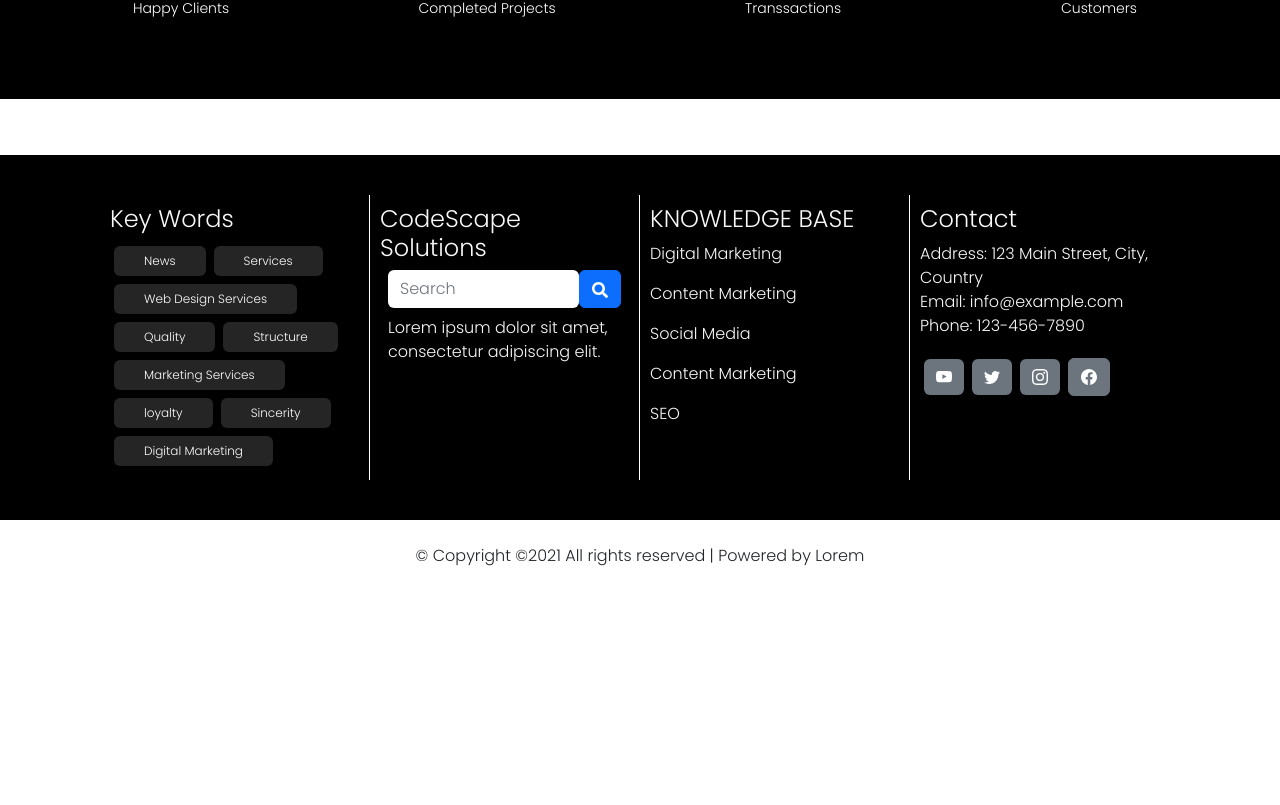
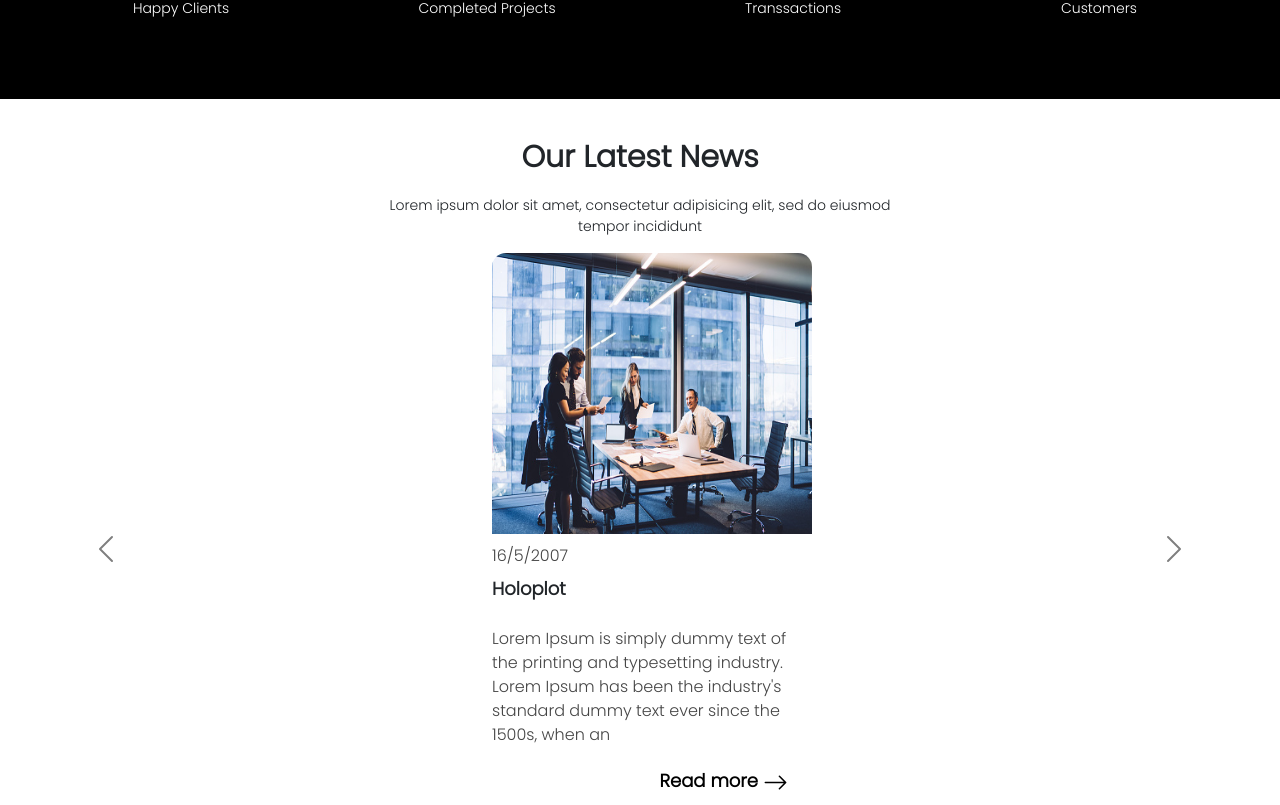
Before and after one commit to NoorAldeenAbuShehadeh/CompanyWebapp, a React (Create React App) app: page / in a window 1280 px wide. Shown: the part 2175-2980 px from the top of the page. Before the commit the page ends 2751 px from the top, so only its background shows below. Built offline with nearby package versions, Linux system fonts and the light colour scheme.

Commit message:
finish single post

```diff
--- a/src/Components/HomeNews/Post.js
+++ b/src/Components/HomeNews/Post.js
@@ -1,12 +1,18 @@
 import React from 'react'
 import { Container } from 'react-bootstrap'
+import { useTheme } from "react-jss";
+import { BsArrowRight } from 'react-icons/bs'
+import Style from "./Style";
 const Post = ({img, date, title, description}) => {
+  const theme = useTheme();
+  const classes = Style({ theme });
   return (
-    <Container>
-        <img src={img} alt=''></img>
-        <span>{date}</span>
-        <h3>{title}</h3>
-        <p>{description}</p>
+    <Container fluid className={`d-flex flex-column ${classes.postContainer}`}>
+        <img src={img} alt='' className={classes.imgContainer}></img>
+        <span className={classes.date}>{date}</span>
+        <h3 className={classes.title}>{title}</h3>
+        <p className={classes.description}>{description}</p>
+        <a className={classes.readMore} href='#'>Read more <BsArrowRight size={25}/> </a>
     </Container>
   )
 }
--- /dev/null
+++ b/src/Components/HomeNews/Style.jsx
@@ -0,0 +1,51 @@
+import { createUseStyles } from "react-jss"
+
+const Style = createUseStyles((theme)=>({
+    mainTitle:{
+        fontWeight:'bold',
+        fontSize:'30px',
+        textAlign:'center',
+        marginBottom:'20px'
+    },
+    generalDescription:{
+        maxWidth:'550px',
+        textAlign:'center',
+        fontSize:'14px',
+        fontWeight:400
+    },
+    postContainer:{
+        maxWidth:'320px',
+        marginBottom:'50px',
+    },
+    imgContainer:{
+        width:'320px',
+        height:'281px',
+        borderRadius: '14px 14px 0px 0px',
+        // objectFit: 'contain'
+    },
+    date:{
+        fontSize:'16px',
+        color: theme.colors.darkGray,
+        padding:'10px 0px'
+    },
+    title:{
+        fontSize:'18px',
+        fontWeight:700
+    },
+    description:{
+        fontSize:'16px',
+        fontWeight:400,
+        color: theme.colors.darkGray,
+        margin:'20px 0px'
+    },
+    readMore:{
+        textDecoration:'none',
+        color:theme.colors.background,
+        fontSize:'18px',
+        fontWeight:600,
+        textAlign:'end'
+    }
+})
+)
+
+export default Style
--- a/src/Components/HomeNews/index.js
+++ b/src/Components/HomeNews/index.js
@@ -1,9 +1,47 @@
-import React from 'react'
+import React, { useState } from "react";
+import { Carousel, Container } from "react-bootstrap";
+import { useTheme } from "react-jss";
+import Post from "./Post";
+import mainStyle from "./Style";
+import Style from "../WhatWeDo/Style";
+const HomeNews = () => {
+  const data = {
+    img: "images/News1.jpg",
+    date: "16/5/2007",
+    title: "Holoplot",
+    description:
+      "Lorem Ipsum is simply dummy text of the printing and typesetting industry. Lorem Ipsum has been the industry's standard dummy text ever since the 1500s, when an",
+  };
+  const [index, setIndex] = useState(0);
 
-const HomeNews = () => {
+  const handleSelect = (selectedIndex, e) => {
+    setIndex(selectedIndex);
+  };
+  const theme = useTheme();
+  const classes = mainStyle({ theme });
   return (
-    <div>HomeNews</div>
-  )
-}
+    <>
+      <Container
+        fluid
+        className="d-flex flex-column justify-content-center align-items-center"
+      >
+        <h2 className={classes.mainTitle}>Our Latest News</h2>
+        <p className={classes.generalDescription}>
+          Lorem ipsum dolor sit amet, consectetur adipisicing elit, sed do
+          eiusmod tempor incididunt
+        </p>
+      </Container>
+      <Container fluid>
+        <Carousel activeIndex={index} onSelect={handleSelect} variant="dark">
+          {[1, 2, 3, 4, 5].map((item, idx) => (
+            <Carousel.Item>
+              <Post {...data}></Post>
+            </Carousel.Item>
+          ))}
+        </Carousel>
+      </Container>
+    </>
+  );
+};
 
-export default HomeNews
+export default HomeNews;
--- a/src/Pages/Home/Home.js
+++ b/src/Pages/Home/Home.js
@@ -5,6 +5,7 @@ import HeroSection from "../../Components/HeroSection"
 import AboutSection from "../../Components/AboutSection"
 import WhatWeDo from "../../Components/WhatWeDo"
 import Statistics from "../../Components/Statistics"
+import HomeNews from "../../Components/HomeNews"
 const Home = () => {
   const setActiveTab = useOutletContext()
   useEffect(() => {
@@ -18,6 +19,7 @@ const Home = () => {
     <hr/>
     <WhatWeDo />
     <Statistics />
+    <HomeNews />
     </>
   )
 }
```
Also changed, not shown: public/images/News1.jpg (added).
